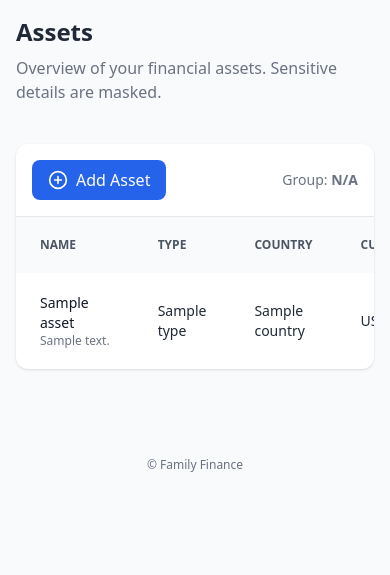
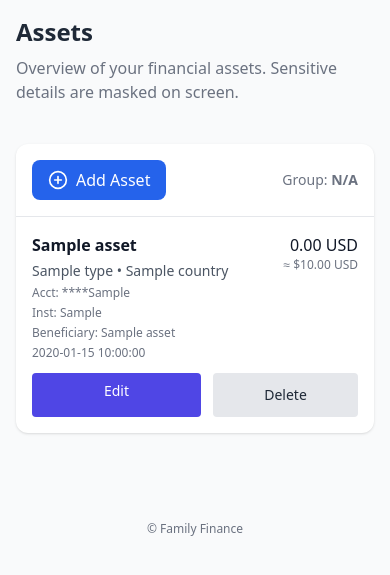
Before and after one commit to foyruser/Family-Financial-Dashboard, a Flask app: template templates/assets.html in a window 390 px wide. Shown: the part 69-644 px from the top of the page. Run offline with Flask 3, Linux system fonts and the light colour scheme; the template is opened without the code that fills it: most values are stand-ins (such as "Sample title", 1, 10 or a date in 2020); parts of the project's set-up code (start-up, migrations or seed data) failed here and were passed over; some libraries are stand-ins or nearby versions.

Commit message:
Update assets.html

```diff
--- a/templates/assets.html
+++ b/templates/assets.html
@@ -1,11 +1,11 @@
 {% extends "base.html" %}
 {% block title %}Assets{% endblock %}
 {% block header_title %}<h1 class="text-2xl font-bold mb-2">Assets</h1>{% endblock %}
-{% block header_subtitle %}<p class="text-gray-500 mb-6">Overview of your financial assets. Sensitive details are masked.</p>{% endblock %}
+{% block header_subtitle %}<p class="text-gray-500 mb-6">Overview of your financial assets. Sensitive details are masked on screen.</p>{% endblock %}
 
 {% block content %}
 <div class="bg-white rounded-xl shadow overflow-hidden">
-  <div class="px-4 py-4 flex justify-between items-center border-b">
+  <div class="px-4 py-4 flex items-center justify-between border-b">
     <a href="{{ url_for('add_asset') }}" class="inline-flex items-center px-4 py-2 bg-blue-600 text-white rounded-lg hover:bg-blue-700">
       <i data-lucide="plus-circle" class="w-5 h-5 mr-2"></i>Add Asset
     </a>
@@ -13,7 +13,8 @@
   </div>
 
   {% if assets and assets|length %}
-  <div class="overflow-x-auto">
+  {# Desktop table #}
+  <div class="hidden sm:block overflow-x-auto">
     <table class="min-w-full text-sm">
       <thead class="bg-gray-50 text-gray-600 uppercase text-xs">
         {% set next = 'asc' if order == 'desc' else 'desc' %}
@@ -55,44 +56,28 @@
           <td class="px-6 py-3">{{ a.country }}</td>
           <td class="px-6 py-3">{{ a.currency }}</td>
           <td class="px-6 py-3 text-right">
-            {# Base value in original currency #}
             {% set base_val = a.current_value if a.current_value is not none else a.value %}
             {% if base_val is not none %}
               {{ "{:,.2f}".format(base_val) }} {{ a.currency }}
             {% else %}-{% endif %}
-
-            {# USD equivalent if not already USD #}
             {% if a.usd_value is not none and a.currency != 'USD' %}
-              <div class="text-xs text-gray-500">
-                ≈ ${{ "{:,.2f}".format(a.usd_value) }} USD
-              </div>
+              <div class="text-xs text-gray-500">≈ ${{ "{:,.2f}".format(a.usd_value) }} USD</div>
             {% endif %}
           </td>
           <td class="px-6 py-3">
-            {% if a.account_no %}
-              ****{{ a.account_no[-4:] if a.account_no|length > 4 else a.account_no }}
-            {% else %}—{% endif %}
+            {% if a.account_no %}****{{ a.account_no[-4:] if a.account_no|length > 4 else a.account_no }}{% else %}—{% endif %}
           </td>
-          <td class="px-6 py-3">
-            {% if a.financial_institution %}{{ a.financial_institution }}{% else %}—{% endif %}
-          </td>
-          <td class="px-6 py-3">
-            {% if a.beneficiary_name %}{{ a.beneficiary_name }}{% else %}—{% endif %}
-          </td>
-          <td class="px-6 py-3">
-            {{ a.last_updated or a.added_date or '—' }}
-          </td>
+          <td class="px-6 py-3">{{ a.financial_institution or '—' }}</td>
+          <td class="px-6 py-3">{{ a.beneficiary_name or '—' }}</td>
+          <td class="px-6 py-3">{{ a.last_updated or a.added_date or '—' }}</td>
           <td class="px-6 py-3 text-right">
-            <div class="inline-flex items-center space-x-2">
-              <a href="{{ url_for('edit_asset', asset_id=a.id) }}"
-                 class="px-3 py-1.5 bg-indigo-600 text-white rounded-md hover:bg-indigo-700 inline-flex items-center">
+            <div class="inline-flex items-center gap-2">
+              <a href="{{ url_for('edit_asset', asset_id=a.id) }}" class="px-3 py-1.5 rounded bg-indigo-600 text-white hover:bg-indigo-700 inline-flex items-center">
                 <i data-lucide="pencil" class="w-4 h-4 mr-1"></i>Edit
               </a>
-              <form method="POST" action="{{ url_for('delete_asset', asset_id=a.id) }}" onsubmit="return confirmDelete(event, 'asset');">
-                {% if csrf_token %}
-                  <input type="hidden" name="csrf_token" value="{{ csrf_token() }}">
-                {% endif %}
-                <button type="submit" class="px-3 py-1.5 bg-gray-200 text-gray-700 rounded-md hover:bg-gray-300 inline-flex items-center">
+              <form method="POST" action="{{ url_for('delete_asset', asset_id=a.id) }}" onsubmit="return confirm('Delete this asset?');">
+                {% if csrf_token %}<input type="hidden" name="csrf_token" value="{{ csrf_token() }}">{% endif %}
+                <button class="px-3 py-1.5 rounded bg-gray-200 text-gray-700 hover:bg-gray-300 inline-flex items-center">
                   <i data-lucide="trash-2" class="w-4 h-4 mr-1"></i>Delete
                 </button>
               </form>
@@ -103,23 +88,53 @@
       </tbody>
     </table>
   </div>
+
+  {# Mobile card list #}
+  <ul class="sm:hidden divide-y">
+    {% for a in assets %}
+    <li class="p-4">
+      <div class="flex justify-between items-start gap-3">
+        <div>
+          <div class="font-semibold text-gray-900">{{ a.name }}</div>
+          <div class="mt-1 text-sm text-gray-600">{{ a.type }} • {{ a.country }}</div>
+          {% if a.account_no %}
+            <div class="text-xs text-gray-500 mt-1">Acct: ****{{ a.account_no[-4:] if a.account_no|length > 4 else a.account_no }}</div>
+          {% endif %}
+          {% if a.financial_institution %}
+            <div class="text-xs text-gray-500 mt-1">Inst: {{ a.financial_institution }}</div>
+          {% endif %}
+          {% if a.beneficiary_name %}
+            <div class="text-xs text-gray-500 mt-1">Beneficiary: {{ a.beneficiary_name }}</div>
+          {% endif %}
+          <div class="text-xs text-gray-500 mt-1">{{ a.last_updated or a.added_date or '' }}</div>
+        </div>
+        <div class="text-right">
+          {% set base_val = a.current_value if a.current_value is not none else a.value %}
+          <div class="text-gray-900">{{ "{:,.2f}".format(base_val or 0) }} {{ a.currency }}</div>
+          {% if a.usd_value is not none and a.currency != 'USD' %}
+          <div class="text-xs text-gray-500">≈ ${{ "{:,.2f}".format(a.usd_value) }} USD</div>
+          {% endif %}
+        </div>
+      </div>
+      <div class="mt-3 flex gap-3">
+        <a href="{{ url_for('edit_asset', asset_id=a.id) }}" class="flex-1 text-center px-3 py-2 rounded bg-indigo-600 text-white text-sm">Edit</a>
+        <form method="POST" action="{{ url_for('delete_asset', asset_id=a.id) }}" class="flex-1" onsubmit="return confirm('Delete this asset?');">
+          {% if csrf_token %}<input type="hidden" name="csrf_token" value="{{ csrf_token() }}">{% endif %}
+          <button class="w-full px-3 py-2 rounded bg-gray-200 text-gray-800 text-sm">Delete</button>
+        </form>
+      </div>
+    </li>
+    {% endfor %}
+  </ul>
   {% else %}
-  <div class="p-8 text-center text-gray-500">
-    No assets yet. <a class="text-blue-600 hover:text-blue-700 font-medium" href="{{ url_for('add_asset') }}">Add your first asset</a>.
-  </div>
+    <div class="p-8 text-center text-gray-500">
+      No assets yet. <a class="text-blue-600 hover:text-blue-700 font-medium" href="{{ url_for('add_asset') }}">Add your first asset</a>.
+    </div>
   {% endif %}
 </div>
 {% endblock %}
 
 {% block scripts %}
 {{ super() }}
-<script>
-  function confirmDelete(e, what) {
-    if (!confirm(`Are you sure you want to delete this ${what}? This cannot be undone.`)) {
-      e.preventDefault();
-      return false;
-    }
-    return true;
-  }
-</script>
+<script> if (window.lucide) { try { lucide.createIcons(); } catch(e){} } </script>
 {% endblock %}
```
